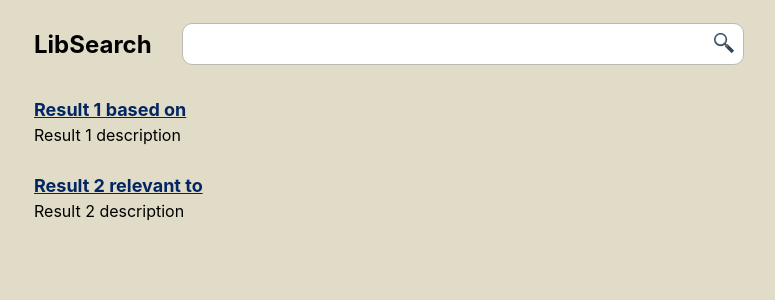
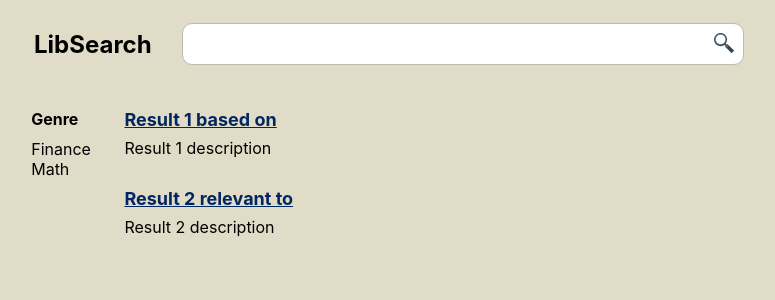
Before and after one commit to TanglingTreats/CSC3010-frontend, a React (Create React App) app: page /search in a window 1280 px wide. Shown: the top 300 px of the page, without its empty margins (30-805 px from the left). Built offline with nearby package versions, Linux system fonts and the light colour scheme.

Commit message:
Add bar beside results for explicit feedback. Change formatting of p tags.

```diff
--- a/src/App.css
+++ b/src/App.css
@@ -13,6 +13,11 @@
 
     --border-radius: 10px;
 }
+
+p {
+    margin: 0;
+}
+
 .App {
     background-color: var(--background-theme);
     height: 100%;
--- /dev/null
+++ b/src/RelevanceCategory/relevanceCategory.css
@@ -0,0 +1,9 @@
+.relevance-header {
+    text-transform: capitalize;
+    margin: 0;
+    margin-bottom: 10px;
+}
+
+.relevance-category {
+    margin-bottom: 20px;
+}
--- /dev/null
+++ b/src/RelevanceCategory/relevanceCategory.tsx
@@ -0,0 +1,18 @@
+import React from "react";
+
+import './relevanceCategory.css';
+
+interface RelevanceCategoryIntf {
+  header: string;
+  items: string[];
+}
+export function RelevanceCategory(props: RelevanceCategoryIntf) {
+  return(
+    <div className="relevance-category">
+      <h4 className="relevance-header">{props.header}</h4>
+      {props.items.map((item, index) => {
+        return <p key={index}>{item}</p>;
+      })}
+    </div>
+  )
+}
--- a/src/ResultItem/resultItem.css
+++ b/src/ResultItem/resultItem.css
@@ -7,7 +7,7 @@
 }
 
 .result-item p {
-    margin-top: 5px;
+    margin-top: 8px;
 }
 
 .result-item a {
--- a/src/ResultsPage/resultsPage.css
+++ b/src/ResultsPage/resultsPage.css
@@ -16,7 +16,18 @@
     margin-right: 30px;
 }
 
+.page-body {
+    padding: 10px 4%;
+    display: flex;
+    flex-direction: row;
+}
+
+.relevancy-bar {
+    padding: 10px 10px;
+}
+
 .content {
-    padding: 10px 5%;
-
+    display: flex;
+    flex-direction: column;
+    padding: 10px 2%;
 }
--- a/src/ResultsPage/resultsPage.tsx
+++ b/src/ResultsPage/resultsPage.tsx
@@ -4,6 +4,7 @@ import { SearchBar } from "../SearchBar/searchBar"
 import { ResultItem } from "../ResultItem/resultItem"
 
 import "./resultsPage.css";
+import { RelevanceCategory } from "../RelevanceCategory/relevanceCategory";
 
 interface ResultsPageProps {
   appName: string
@@ -20,13 +21,20 @@ export function ResultsPage(props: ResultsPageProps) {
       id: 1,
       title: `Result 1 based on ${query}`,
       desc: "Result 1 description",
-      url: "https://www.facebook.com"
+      url: "https://openlibrary.org/works/OL2010879W/Rich_Dad_Poor_Dad?edition=ia:richdadpoordadwh00kiyo_0"
     },
     {
       id: 2,
       title: `Result 2 relevant to ${query}`,
       desc: "Result 2 description",
-      url: "https://google.com"
+      url: "https://openlibrary.org/works/OL823107W/The_intelligent_investor"
+    }
+  ]
+
+  const categories = [
+    {
+      header: "Genre",
+      items: ["Finance", "Math"]
     }
   ]
 
@@ -47,10 +55,17 @@ export function ResultsPage(props: ResultsPageProps) {
         <h2 onClick={() => returnToHome()} style={{cursor: "pointer"}}>{props.appName}</h2>
         <SearchBar query={query} length="medium" sendQuery={sendQuery} autoFocus={false} />
       </header>
-      <div className="content">
-        {items.map((res) => {
-          return <ResultItem key={res.id} title={res.title} desc={res.desc} url={res.url}/>
-        })}
+      <div className="page-body">
+        <div className="relevancy-bar">
+          {categories.map((category, index) => {
+            return (<RelevanceCategory key={index} header={category.header} items={category.items}/>);
+            })}
+        </div>
+        <div className="content">
+          {items.map((res) => {
+            return <ResultItem key={res.id} title={res.title} desc={res.desc} url={res.url}/>
+          })}
+        </div>
       </div>
     </div>
   )
--- a/src/SearchBar/searchBar.tsx
+++ b/src/SearchBar/searchBar.tsx
@@ -13,7 +13,7 @@ interface SearchBarIntf {
 
 export function SearchBar(props: SearchBarIntf) {
   const [searchTerm, setSearchTerm] = useState<string>(props.query || "");
-  const [autoFocus, setAutoFocus] = useState<boolean>(props.autoFocus == undefined ? true : props.autoFocus);
+  const [autoFocus, setAutoFocus] = useState<boolean>(props.autoFocus === undefined ? true : props.autoFocus);
 
   const query = props.query || "";
 
```
